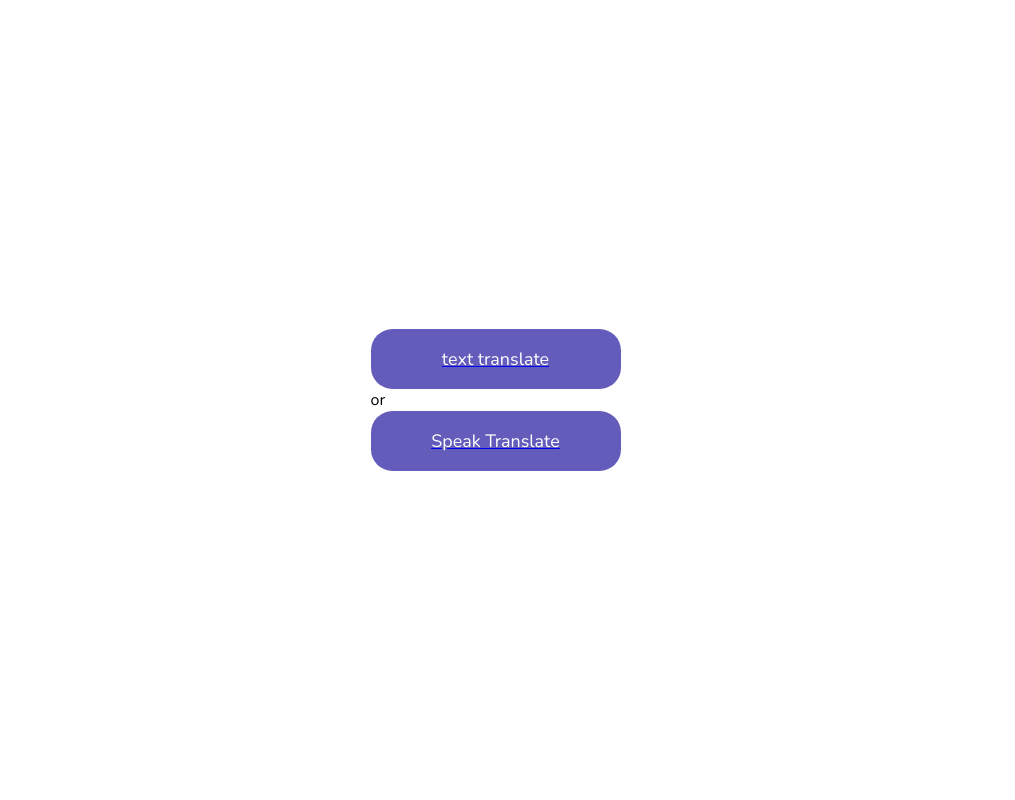
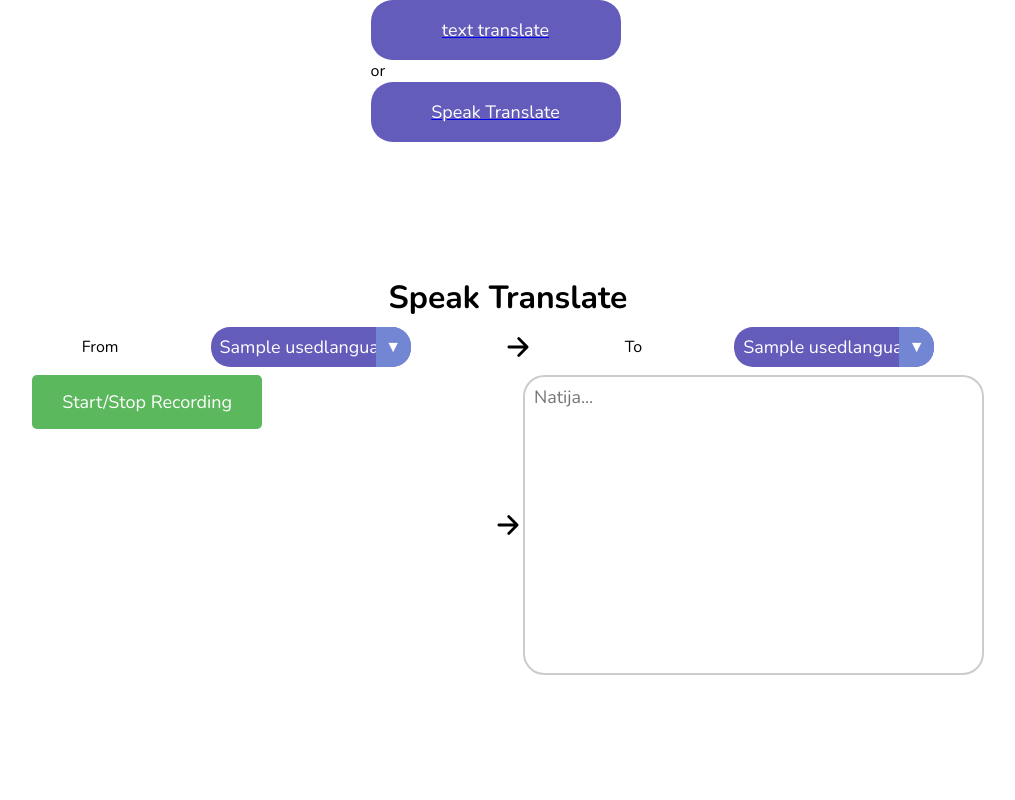
Before and after one commit to jaloliddin1006/real-time-translator, a Django app: page /speak-translate/ in a window 1280 px wide. Shown: the whole page, without its empty margins (132-1147 px from the left). Run offline with Django 5.2, Linux system fonts and the light colour scheme; tables that the repository leaves empty hold one stand-in row (values such as "Sample post").

Commit message:
speach to translate text

```diff
--- a/home/models.py
+++ b/home/models.py
@@ -7,3 +7,8 @@ class UsedLanguages(models.Model):
 
     def __str__(self):
         return f"{self.name} ({self.code})"
+
+
+
+class Voice(models.Model):
+    audio_file = models.FileField(upload_to='audio/')
--- a/home/templates/home.html
+++ b/home/templates/home.html
@@ -6,6 +6,7 @@
     <meta http-equiv="X-UA-Compatible" content="IE=edge" />
     <meta name="viewport" content="width=device-width, initial-scale=1.0" />
     <link rel="stylesheet" href="{% static 'home/css/styles.css'%}" />
+    <style> {% block style %} {% endblock style %} </style>
     <script
       type="module"
       src="https://unpkg.com/ionicons@5.5.2/dist/ionicons/ionicons.esm.js"
@@ -39,7 +40,8 @@
     <script src="{% static 'home/js/ripples.js'%}"></script>
     <script src="{% static 'home/js/main.js'%}"></script>
 
-
+    <script>
     {% block script %}{% endblock script %}
+  </script>
   </body>
 </html>
--- a/home/templates/speak-translate.html
+++ b/home/templates/speak-translate.html
@@ -1,7 +1,139 @@
 {% extends "home.html" %}
 {% block title %}Speak Translate{% endblock %}
-
-{% block content %}
+{% block style %}
 
 
+#startStopBtn {
+  padding: 15px 30px;
+  background-color: #5cb85c; /* Green color */
+  color: white;
+  border: none;
+  border-radius: 5px;
+  font-size: 18px;
+  cursor: pointer;
+  transition: background-color 0.3s ease;
+}
+
+#startStopBtn.recording {
+  background-color: #d9534f; /* Red color */
+}
+
+#startStopBtn:hover {
+  background-color: #4cae4c; /* Slightly darker green */
+}
+
+#startStopBtn.recording:hover {
+  background-color: #c9302c; /* Slightly darker red */
+}
+
+#startStopBtn:disabled {
+  background-color: #ccc;
+  cursor: default;
+}
+{% endblock style %}
+{% block content %}
+<div class="container">
+    <div class="row">
+        <div class="col-md-12">
+            <h1 class="text-center">Speak Translate</h1>
+        </div>
+    </div>
+    <div class="row">
+        <div class="row selects"> <p>From</p>
+            <div class="select">
+              <select id="from-language">
+                {% for lang in languages %}
+                      <option value="{{ lang.code }}" >{{ lang.name }}</option>
+                {% endfor %}
+              </select>
+            </div>
+            <ion-icon name="arrow-forward-outline"></ion-icon>
+            To
+            <div class="select">
+              <select id="to-language">
+                {% for lang in languages %}
+                      <option value="{{ lang.code }}" selected >{{ lang.name }}</option>
+                {% endfor %}
+              </select>
+            </div>
+          </div>
+    </div>
+
+  <div class="form-control">
+    <div class="card">
+        <button id="startStopBtn">Start/Stop Recording</button>
+    </div>
+    <ion-icon name="arrow-forward-outline" class="rotate"></ion-icon>
+    <div class="card">
+    <textarea class="output" placeholder="Natija..." readonly></textarea>
+    </div>
+
 {% endblock %}
+
+{% block script %}
+
+let isRecording = false;
+let mediaRecorder;
+let audioChunks = [];
+
+const startStopBtn = document.getElementById('startStopBtn');
+const languageOptions = document.getElementById('from-language');
+const tolanguageOptions = document.getElementById('to-language');
+
+startStopBtn.addEventListener('click', function() {
+  isRecording = !isRecording;
+  if (isRecording) {
+    startRecording();
+    startStopBtn.textContent = 'Stop Recording';
+  } else {
+    stopRecording();
+    startStopBtn.textContent = 'Start Recording';
+  }
+});
+
+function startRecording() {
+  navigator.mediaDevices.getUserMedia({ audio: true })
+    .then(stream => {
+      mediaRecorder = new MediaRecorder(stream);
+      mediaRecorder.start();
+      mediaRecorder.addEventListener('dataavailable', event => {
+        audioChunks.push(event.data);
+        {% comment %} console.log(event.data, "mbm") {% endcomment %}
+      });
+    });
+}
+
+function stopRecording() {
+  mediaRecorder.stop();
+  mediaRecorder.addEventListener('stop', () => {
+    const audioBlob = new Blob(audioChunks);
+    const language = languageOptions.value;
+    const tolanguage = tolanguageOptions.value;
+    sendAudioToServer(audioBlob, language, tolanguage);
+    audioChunks = [];
+  });
+}
+
+
+
+function sendAudioToServer(blob, language, tolanguage) {
+    const formData = new FormData();
+    formData.append('language', language);
+    formData.append('tolanguage', tolanguage);
+    formData.append('audio_file', blob, 'recorded_audio.wav');
+
+    fetch('save-voice/', {
+        method: 'POST',
+        body: formData
+    })
+    .then(response => response.json())
+    .then(data => {
+        console.log(data);
+        document.querySelector('.output').value = data.output;
+    })
+    .catch(error => {
+        console.error(error);
+    });
+}
+
+{% endblock script %}
--- a/home/templates/text-translate.html
+++ b/home/templates/text-translate.html
@@ -7,7 +7,7 @@
 
 
     <div class="container">
-        <h2>  Translator</h2>
+        <h2>Text Translator</h2>
         <div class="row selects">
           <div class="select">
             <select id="from-language">
--- a/home/urls.py
+++ b/home/urls.py
@@ -7,4 +7,8 @@ urlpatterns = [
     path('speak-translate/', views.speak_translate, name='speak-translate'),
     # path('translate/', views.TextTranslateView.as_view(), name='translate'),
     path('translate/', views.translate, name='translate'),
+    path('speak-translate/save-voice/', views.save_voice, name='save_voice'),
+
+
+
 ]
--- a/home/views.py
+++ b/home/views.py
@@ -1,11 +1,13 @@
 import json
-from django.shortcuts import render
+from django.shortcuts import render, redirect
 from rest_framework.decorators import api_view
 from rest_framework.response import Response
 from rest_framework import status
 from django.http import JsonResponse
 # import translators as ts
 from googletrans import Translator
+
+from home.utilits import audio_file_to_text
 from .models import UsedLanguages
 from django.views.generic.base import TemplateView
 
@@ -35,6 +37,14 @@ def speak_translate(request, *args, **kwargs):
 #             context['page'] = 'text-translate'
 #         context['languages'] = UsedLanguages.objects.all()
 #         return context
+
+
+# @api_view(['POST'])
+# # @csrf_exempt
+# def speak_translate(request):
+#     wavfile=request.FILES['wavfile']
+#     #logic of your wav file what you want to do
+#     return JsonResponse(status=200,data={'success':'success'},safe=False)
 
 
 
@@ -71,19 +81,61 @@ def translate(request):
     return JsonResponse({'error': 'Unexpected error!'})
 
 
+from .forms import VoiceForm
+from .models import Voice
+import soundfile
+
+@api_view(['POST'])
+def save_voice(request):
+    from_lang = request.POST.get('language')
+    to_lang = request.POST.get('tolanguage')
+    audio_file = request.FILES.get('audio_file')
+    print(from_lang)
+    print(to_lang)
+    print(audio_file)
+    # print(request.FILES)
+
+    if from_lang and audio_file and to_lang:
+        # Assuming you already have a Voice model instance
+        voice_instance = Voice(audio_file=audio_file)
+        voice_instance.save()
+        file = "/home/ProLinux/Documents/GitHub/real-time-translator"+voice_instance.audio_file.url
+        print(file)
+        text = audio_file_to_text(file, from_lang, to_lang)
+
+        return JsonResponse({'success': f'Audio saved successfully: ', 'output': text.text})
+
+    return JsonResponse({'error': 'Invalid request'})
+
+    # return render(request, 'save_voice.html', {'form': form})
 
 
-# text translate and send to html with class
-# class TextTranslateView(TemplateView):
-#     template_name = 'home.html'
 
-#     def get_context_data(self, **kwargs):
-#         context = super().get_context_data(**kwargs)
-#         print(self.request.GET.get('page'))
-#         page = self.request.GET.get('page')
-#         if page:
-#             context['page'] = page
-#         else:
-#             context['page'] = 'text-translate'
-#         context['languages'] = UsedLanguages.objects.all()
-#         return context
+
+# from speech_recognition import Recognizer, Microphone, AudioFile
+# import base64
+# from .models import AudioModel
+# r = Recognizer()
+# mic = Microphone()
+
+# def TTSHome(request):
+#     # return render(request, 'tts.html')
+#     if request.ajax:
+#         print(request.POST.get('datas'))
+#         print(request.FILES.get('datas'))
+
+#         return JsonResponse({'success': 'Audio saved successfully'})
+
+#     if request.POST:
+#         file = request.FILES.get('file')
+#         lang = request.POST.get('lang')
+#         dlang = request.POST.get('dlang')
+
+#         audio_obj = AudioModel()
+#         audio_obj.audioname = "test1"
+#         audio_obj.audio = file
+#         audio_obj.save()
+#         print("file saved successfully")
+
+
+#     return JsonResponse({'error': 'Invalid request'})
```
Also changed, not shown: home/forms.py (added, +7 -0 lines), home/templates/payback.html (added, +8 -0 lines), home/utilits.py (added, +41 -0 lines), main.py (+109 -10 lines), home/migrations/0003_voice.py (added), home/templates/main.js (added).
